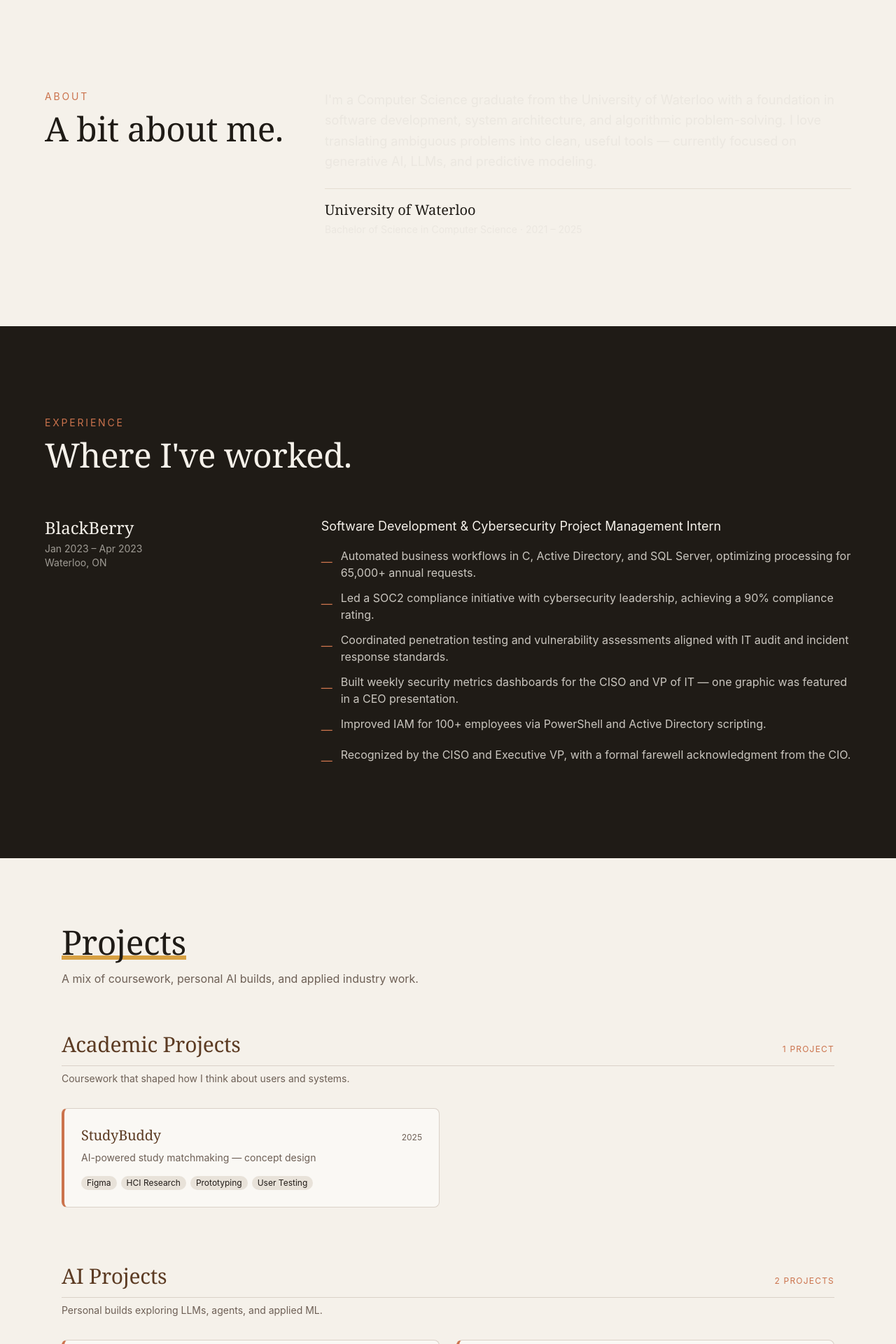
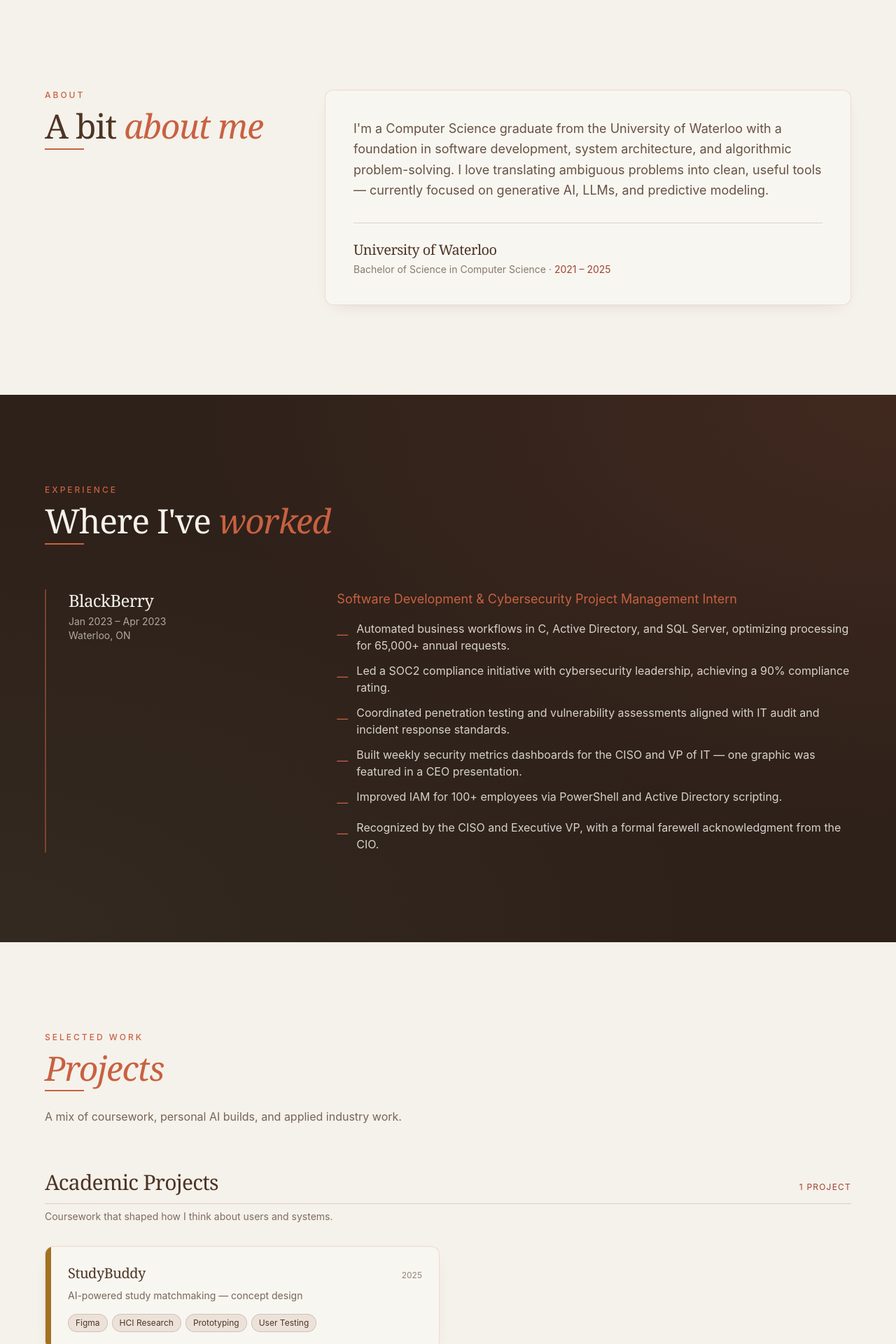
Before and after one commit to sree-j04/portfolio, a React (Vite) app: page / in a window 1280 px wide. Shown: the part 800-2720 px from the top of the page at 70% size. Built offline with nearby package versions, Linux system fonts and the light colour scheme.

Commit message:
finalized website changes

```diff
--- a/src/components/About.tsx
+++ b/src/components/About.tsx
@@ -3,32 +3,43 @@ import { profile } from "../data/profile";
 
 export default function About() {
   return (
-    <section id="about" className="px-6 py-24 md:py-32">
+    <section id="about" className="relative px-6 py-24 md:py-32">
       <div className="max-w-6xl mx-auto grid md:grid-cols-12 gap-12 items-start">
         <motion.div
           initial={{ opacity: 0, y: 20 }}
           whileInView={{ opacity: 1, y: 0 }}
           viewport={{ once: true }}
-          className="md:col-span-4"
+          className="md:col-span-4 relative"
         >
-          <p className="text-terracotta text-sm tracking-[0.2em] uppercase mb-3">
-            About
-          </p>
-          <h2 className="font-serif text-4xl md:text-5xl">A bit about me.</h2>
+          <p className="eyebrow mb-3">About</p>
+          <h2 className="font-serif font-light text-4xl md:text-5xl tracking-[-0.025em] text-walnut title-rule">
+            A bit <span className="italic text-terracotta">about me</span>
+          </h2>
         </motion.div>
+
         <motion.div
           initial={{ opacity: 0, y: 20 }}
           whileInView={{ opacity: 1, y: 0 }}
           viewport={{ once: true }}
           transition={{ delay: 0.1 }}
-          className="md:col-span-8 space-y-6 text-lg leading-relaxed text-muted"
+          className="md:col-span-8 space-y-6"
         >
-          <p>{profile.bio}</p>
-          <div className="pt-4 border-t border-line text-charcoal">
-            <p className="font-serif text-xl">{profile.education.school}</p>
-            <p className="text-sm text-muted mt-1">
-              {profile.education.degree} · {profile.education.period}
+          <div className="card-earthy p-8 md:p-10">
+            <p className="text-lg leading-relaxed text-walnut/85">
+              {profile.bio}
             </p>
+
+            <div className="mt-8 pt-6 border-t border-border">
+              <p className="font-serif font-light text-xl text-walnut tracking-tight">
+                {profile.education.school}
+              </p>
+              <p className="text-sm text-walnut/65 mt-1">
+                {profile.education.degree} ·{" "}
+                <span className="text-terracotta-deep">
+                  {profile.education.period}
+                </span>
+              </p>
+            </div>
           </div>
         </motion.div>
       </div>
--- a/src/components/Experience.tsx
+++ b/src/components/Experience.tsx
@@ -5,15 +5,14 @@ export default function Experience() {
   return (
     <section
       id="experience"
-      className="px-6 py-24 md:py-32 bg-charcoal text-cream"
+      className="on-dark relative px-6 py-24 md:py-32 overflow-hidden"
     >
-      <div className="max-w-6xl mx-auto">
-        <p className="text-terracotta text-sm tracking-[0.2em] uppercase mb-3">
-          Experience
-        </p>
-        <h2 className="font-serif text-4xl md:text-5xl mb-16">
-          Where I've worked.
+      <div className="max-w-6xl mx-auto relative">
+        <p className="eyebrow mb-3">Experience</p>
+        <h2 className="font-serif font-light text-4xl md:text-5xl tracking-[-0.025em] mb-16 title-rule">
+          Where I've <span className="italic text-terracotta">worked</span>
         </h2>
+
         <div className="space-y-16">
           {experience.map((job, i) => (
             <motion.div
@@ -21,16 +20,24 @@ export default function Experience() {
               initial={{ opacity: 0, y: 20 }}
               whileInView={{ opacity: 1, y: 0 }}
               viewport={{ once: true }}
-              className="grid md:grid-cols-12 gap-8"
+              className="grid md:grid-cols-12 gap-8 border-l-2 border-[hsl(var(--terracotta)/0.5)] pl-6 md:pl-8"
             >
               <div className="md:col-span-4">
-                <p className="font-serif text-2xl">{job.company}</p>
-                <p className="text-sm text-cream/60 mt-1">{job.period}</p>
-                <p className="text-sm text-cream/60">{job.location}</p>
+                <p className="font-serif font-light text-2xl tracking-tight">
+                  {job.company}
+                </p>
+                <p className="text-sm text-[hsl(var(--cream)/0.65)] mt-1">
+                  {job.period}
+                </p>
+                <p className="text-sm text-[hsl(var(--cream)/0.65)]">
+                  {job.location}
+                </p>
               </div>
               <div className="md:col-span-8">
-                <p className="text-lg mb-4">{job.role}</p>
-                <ul className="space-y-3 text-cream/80">
+                <p className="text-lg mb-4 text-[hsl(var(--terracotta))]">
+                  {job.role}
+                </p>
+                <ul className="space-y-3 text-[hsl(var(--cream)/0.85)]">
                   {job.bullets.map((b, j) => (
                     <li key={j} className="flex gap-3">
                       <span className="text-terracotta mt-2">—</span>
--- a/src/components/Projects.tsx
+++ b/src/components/Projects.tsx
@@ -20,74 +20,83 @@ const linkIcon = (type: ProjectLink["type"]) => {
   }
 };
 
+const ACCENT_VARS = [
+  "var(--mustard)",
+  "var(--terracotta)",
+  "var(--sage)",
+  "var(--clay)",
+];
+
 export default function Projects() {
   const [active, setActive] = useState<Project | null>(null);
 
   return (
-    <section id="projects" className="py-24 px-6 max-w-6xl mx-auto">
-      <motion.h2
-        initial={{ opacity: 0, y: 20 }}
-        whileInView={{ opacity: 1, y: 0 }}
-        viewport={{ once: true }}
-        className="text-4xl md:text-5xl mb-4"
-      >
-        <span className="underline-ochre">Projects</span>
-      </motion.h2>
-      <p className="text-muted-foreground mb-16 max-w-2xl">
+    <section id="projects" className="relative py-24 md:py-32 px-6">
+      <div className="max-w-6xl mx-auto">
+        <div className="mb-16">
+          <p className="eyebrow mb-3">Selected Work</p>
+          <h2 className="font-serif font-light text-4xl md:text-5xl tracking-[-0.025em] text-walnut title-rule">
+            <span className="italic text-terracotta">Projects</span>
+          </h2>
+          <p className="mt-6 max-w-2xl text-walnut/75">
             A mix of coursework, personal AI builds, and applied industry work.
           </p>
+        </div>
 
         <div className="space-y-20">
           {projectGroups.map((group) => (
             <div key={group.id}>
               <div className="flex items-baseline justify-between mb-2 border-b border-border pb-3">
-              <h3 className="text-2xl md:text-3xl text-walnut">
+                <h3 className="font-serif font-light text-2xl md:text-3xl tracking-tight text-walnut">
                   {group.title}
                 </h3>
-              <span className="text-xs uppercase tracking-widest text-terracotta">
+                <span className="text-xs uppercase tracking-widest text-terracotta-deep">
                   {group.projects.length}{" "}
                   {group.projects.length === 1 ? "project" : "projects"}
                 </span>
               </div>
-            <p className="text-muted-foreground mb-8 max-w-2xl text-sm">
+              <p className="text-walnut/70 mb-8 max-w-2xl text-sm">
                 {group.blurb}
               </p>
 
               {group.projects.length === 0 ? (
-              <div className="border border-dashed border-border rounded-lg p-10 text-center text-muted-foreground italic">
+                <div className="card-earthy p-10 text-center text-walnut/65 italic border-dashed">
                   Coming soon — first project shipping shortly.
                 </div>
               ) : (
                 <div className="grid md:grid-cols-2 gap-6">
-                {group.projects.map((p) => (
+                  {group.projects.map((p, idx) => (
                     <motion.button
                       key={p.slug}
                       onClick={() => setActive(p)}
                       whileHover={{ y: -4 }}
-                    className="group text-left bg-card border border-border border-l-4 border-l-terracotta rounded-lg p-6 transition-shadow hover:shadow-lg"
+                      className="card-earthy group relative overflow-hidden text-left p-6 pl-8 transition-shadow hover:shadow-xl"
                     >
+                      <span
+                        aria-hidden="true"
+                        className="absolute left-0 top-0 h-full w-2"
+                        style={{
+                          backgroundColor: `hsl(${ACCENT_VARS[idx % ACCENT_VARS.length]})`,
+                        }}
+                      />
+
                       <div className="flex items-baseline justify-between mb-2">
-                      <h4 className="text-xl font-medium text-walnut group-hover:text-terracotta-deep transition-colors">
+                        <h4 className="font-serif font-light text-xl tracking-tight text-walnut group-hover:text-terracotta-deep transition-colors">
                           {p.title}
                         </h4>
-                      <span className="text-xs text-muted-foreground">
-                        {p.year}
-                      </span>
+                        <span className="text-xs text-walnut/60">{p.year}</span>
                       </div>
-                    <p className="text-sm text-muted-foreground mb-4">
-                      {p.tagline}
-                    </p>
+
+                      <p className="text-sm text-walnut/75 mb-4">{p.tagline}</p>
+
                       <div className="flex flex-wrap gap-1.5">
                         {p.tech.slice(0, 4).map((t) => (
-                        <span
-                          key={t}
-                          className="text-xs px-2 py-0.5 rounded-full bg-secondary text-secondary-foreground"
-                        >
+                          <span key={t} className="chip">
                             {t}
                           </span>
                         ))}
                         {p.tech.length > 4 && (
-                        <span className="text-xs px-2 py-0.5 text-muted-foreground">
+                          <span className="text-xs px-2 py-0.5 text-walnut/60">
                             +{p.tech.length - 4}
                           </span>
                         )}
@@ -99,6 +108,7 @@ export default function Projects() {
             </div>
           ))}
         </div>
+      </div>
 
       <AnimatePresence>
         {active && (
@@ -107,33 +117,31 @@ export default function Projects() {
             animate={{ opacity: 1 }}
             exit={{ opacity: 0 }}
             onClick={() => setActive(null)}
-            className="fixed inset-0 bg-foreground/40 backdrop-blur-sm z-50 flex items-center justify-center p-4"
+            className="fixed inset-0 bg-[hsl(var(--walnut)/0.35)] backdrop-blur-[2px] z-50 flex items-center justify-center p-4"
           >
             <motion.div
               initial={{ scale: 0.95, y: 20 }}
               animate={{ scale: 1, y: 0 }}
               exit={{ scale: 0.95, y: 20 }}
               onClick={(e) => e.stopPropagation()}
-              className="bg-card max-w-2xl w-full rounded-lg p-8 max-h-[85vh] overflow-y-auto border border-border"
+              className="max-w-2xl w-full p-8 max-h-[85vh] overflow-y-auto rounded-xl border border-terracotta/25 shadow-2xl"
+              style={{ background: "hsl(var(--cream))" }}
             >
               <div className="flex items-baseline justify-between mb-2">
-                <h3 className="text-3xl text-walnut">{active.title}</h3>
-                <span className="text-sm text-muted-foreground">
-                  {active.year}
-                </span>
+                <h3 className="font-serif font-light text-3xl tracking-tight text-walnut">
+                  {active.title}
+                </h3>
+                <span className="text-sm text-walnut/60">{active.year}</span>
               </div>
               <p className="text-terracotta-deep mb-6 italic">
                 {active.tagline}
               </p>
-              <p className="text-foreground/80 leading-relaxed mb-6">
+              <p className="text-walnut/85 leading-relaxed mb-6">
                 {active.description}
               </p>
               <div className="flex flex-wrap gap-2 mb-6">
                 {active.tech.map((t) => (
-                  <span
-                    key={t}
-                    className="text-xs px-2.5 py-1 rounded-full bg-secondary text-secondary-foreground"
-                  >
+                  <span key={t} className="chip">
                     {t}
                   </span>
                 ))}
@@ -146,7 +154,7 @@ export default function Projects() {
                       href={l.url}
                       target="_blank"
                       rel="noopener noreferrer"
-                      className="inline-flex items-center gap-2 px-4 py-2 rounded-md bg-walnut text-primary-foreground hover:bg-terracotta-deep transition-colors text-sm"
+                      className="inline-flex items-center gap-2 px-4 py-2 rounded-md bg-walnut text-cream hover:bg-terracotta-deep transition-colors text-sm"
                     >
                       {linkIcon(l.type)}
                       {l.label}
@@ -156,7 +164,7 @@ export default function Projects() {
               )}
               <button
                 onClick={() => setActive(null)}
-                className="mt-6 text-sm text-muted-foreground hover:text-foreground"
+                className="mt-6 text-sm text-walnut/60 hover:text-terracotta-deep"
               >
                 Close ✕
               </button>
--- a/src/components/Skills.tsx
+++ b/src/components/Skills.tsx
@@ -1,16 +1,36 @@
 import { motion } from "framer-motion";
 import { skills, certifications } from "../data/profile";
 
+const CHIP_PALETTE = [
+  { bg: "var(--mustard)", text: "var(--mustard)" },
+  { bg: "var(--terracotta)", text: "var(--terracotta-deep)" },
+  { bg: "var(--sage)", text: "var(--forest)" },
+  { bg: "var(--clay)", text: "var(--walnut)" },
+];
+
+const chipStyle = (i: number) => {
+  const c = CHIP_PALETTE[i % CHIP_PALETTE.length];
+  return {
+    backgroundColor: `hsl(${c.bg} / 0.32)`,
+    borderColor: `hsl(${c.bg} / 0.72)`,
+    color: `hsl(${c.text})`,
+  };
+};
+
 export default function Skills() {
   return (
-    <section id="skills" className="px-6 py-24 md:py-32 border-t border-line">
+    <section
+      id="skills"
+      className="relative px-6 py-24 md:py-32 border-t border-border"
+    >
       <div className="max-w-6xl mx-auto grid md:grid-cols-12 gap-12">
         <div className="md:col-span-4">
-          <p className="text-terracotta text-sm tracking-[0.2em] uppercase mb-3">
-            Toolkit
-          </p>
-          <h2 className="font-serif text-4xl md:text-5xl">Skills & certs.</h2>
+          <p className="eyebrow mb-3">Toolkit</p>
+          <h2 className="font-serif font-light text-4xl md:text-5xl tracking-[-0.025em] text-walnut title-rule">
+            Skills <span className="italic text-terracotta">&amp; certs</span>
+          </h2>
         </div>
+
         <div className="md:col-span-8 space-y-8">
           {Object.entries(skills).map(([cat, items], i) => (
             <motion.div
@@ -19,14 +39,17 @@ export default function Skills() {
               whileInView={{ opacity: 1, y: 0 }}
               viewport={{ once: true }}
               transition={{ delay: i * 0.05 }}
-              className="border-b border-line pb-6"
+              className="border-b border-border/70 pb-6"
             >
-              <p className="text-sm text-muted mb-3">{cat}</p>
+              <p className="font-serif font-light text-lg text-walnut tracking-tight mb-3">
+                {cat}
+              </p>
               <div className="flex flex-wrap gap-2">
-                {items.map((s) => (
+                {(items as string[]).map((s) => (
                   <span
                     key={s}
-                    className="px-3 py-1 text-sm border border-line rounded-full"
+                    style={chipStyle(i)}
+                    className="px-3 py-1 text-sm border rounded-full"
                   >
                     {s}
                   </span>
@@ -34,12 +57,21 @@ export default function Skills() {
               </div>
             </motion.div>
           ))}
+
           <div>
-            <p className="text-sm text-muted mb-3">Certifications</p>
-            <ul className="space-y-1">
+            <p className="font-serif font-light text-lg text-walnut tracking-tight mb-3">
+              Certifications
+            </p>
+            <ul className="space-y-2">
               {certifications.map((c) => (
-                <li key={c} className="text-charcoal">
-                  — {c}
+                <li key={c} className="flex items-start gap-3 text-walnut">
+                  <span
+                    style={{ color: "hsl(var(--gold))" }}
+                    className="font-serif text-lg leading-none"
+                  >
+                    ✦
+                  </span>
+                  <span>{c}</span>
                 </li>
               ))}
             </ul>
--- a/src/index.css
+++ b/src/index.css
@@ -2,7 +2,7 @@
 @tailwind components;
 @tailwind utilities;
 
-@import url("https://fonts.googleapis.com/css2?family=Fraunces:opsz,wght@9..144,400;9..144,500;9..144,600;9..144,700&family=Inter:wght@300;400;500;600&display=swap");
+@import url("https://fonts.googleapis.com/css2?family=Fraunces:opsz,wght@9..144,200;9..144,300;9..144,400;9..144,500&family=Inter:wght@300;400;500;600&display=swap");
 
 @layer base {
   :root {
@@ -18,7 +18,7 @@
     --secondary-foreground: 25 17% 11%;
     --muted: 36 20% 90%;
     --muted-foreground: 25 12% 38%;
-    --accent: 18 55% 55%;
+    --accent: 18 50% 50%;
     --accent-foreground: 36 33% 94%;
     --destructive: 0 65% 45%;
     --destructive-foreground: 36 33% 94%;
@@ -27,13 +27,49 @@
     --ring: 18 55% 45%;
     --radius: 0.5rem;
 
-    --terracotta: 18 55% 55%;
-    --terracotta-deep: 14 58% 42%;
-    --forest: 150 25% 28%;
-    --forest-soft: 140 18% 45%;
-    --ochre: 38 65% 55%;
-    --clay: 22 35% 70%;
-    --walnut: 25 45% 25%;
+    --cream: 36 33% 94%;
+    --terracotta: 14 55% 52%;
+    --terracotta-deep: 12 55% 40%;
+    --forest: 150 22% 28%;
+    --forest-soft: 145 18% 42%;
+    --sage: 110 14% 48%;
+    --teal: 188 28% 38%;
+    --clay: 22 32% 68%;
+    --walnut: 25 35% 22%;
+    --espresso: 22 28% 14%;
+    --mustard: 38 65% 38%;
+    --gold: 42 70% 52%;
+
+    --sidebar-background: 36 33% 94%;
+    --sidebar-foreground: 25 17% 11%;
+    --sidebar-primary: 25 45% 25%;
+    --sidebar-primary-foreground: 36 33% 94%;
+    --sidebar-accent: 36 25% 88%;
+    --sidebar-accent-foreground: 25 17% 11%;
+    --sidebar-border: 30 20% 82%;
+    --sidebar-ring: 18 55% 45%;
+  }
+
+  .dark {
+    --background: 25 17% 8%;
+    --foreground: 36 33% 94%;
+    --card: 25 17% 11%;
+    --card-foreground: 36 33% 94%;
+    --popover: 25 17% 11%;
+    --popover-foreground: 36 33% 94%;
+    --primary: 14 55% 55%;
+    --primary-foreground: 25 17% 8%;
+    --secondary: 25 15% 18%;
+    --secondary-foreground: 36 33% 94%;
+    --muted: 25 15% 18%;
+    --muted-foreground: 36 15% 65%;
+    --accent: 110 14% 55%;
+    --accent-foreground: 25 17% 8%;
+    --destructive: 0 60% 45%;
+    --destructive-foreground: 36 33% 94%;
+    --border: 25 15% 22%;
+    --input: 25 15% 22%;
+    --ring: 14 55% 55%;
   }
 }
 
@@ -52,17 +88,17 @@ html {
     background-image:
       radial-gradient(
         ellipse at top left,
-        hsl(var(--terracotta) / 0.08),
+        hsl(var(--terracotta) / 0.07),
         transparent 55%
       ),
       radial-gradient(
         ellipse at bottom right,
-        hsl(var(--forest) / 0.07),
+        hsl(var(--forest) / 0.06),
         transparent 55%
       ),
       radial-gradient(
         circle at 50% 120%,
-        hsl(var(--ochre) / 0.06),
+        hsl(var(--teal) / 0.05),
         transparent 50%
       );
     background-attachment: fixed;
@@ -74,13 +110,14 @@ html {
   h4,
   h5 {
     font-family: "Fraunces", "Cormorant Garamond", Georgia, serif;
-    font-weight: 500;
-    letter-spacing: -0.01em;
+    font-weight: 300;
+    letter-spacing: -0.02em;
+    font-variation-settings: "opsz" 144;
   }
 
   ::selection {
     background: hsl(var(--terracotta));
-    color: hsl(var(--background));
+    color: hsl(var(--cream));
   }
 }
 
@@ -88,10 +125,76 @@ html {
   .text-balance {
     text-wrap: balance;
   }
-  .underline-ochre {
-    background-image: linear-gradient(hsl(var(--ochre)), hsl(var(--ochre)));
-    background-repeat: no-repeat;
-    background-size: 100% 6px;
-    background-position: 0 88%;
+
+  .eyebrow {
+    @apply text-xs uppercase tracking-[0.25em] font-medium;
+    color: hsl(var(--terracotta));
+    font-family: "Inter", sans-serif;
+  }
+
+  .title-rule {
+    position: relative;
+    padding-bottom: 0.6rem;
+  }
+  .title-rule::after {
+    content: "";
+    position: absolute;
+    left: 0;
+    bottom: 0;
+    height: 2px;
+    width: 56px;
+    background: hsl(var(--terracotta));
+  }
+
+  .card-earthy {
+    background: hsl(var(--card) / 0.7);
+    border: 1px solid hsl(var(--terracotta) / 0.18);
+    border-radius: 0.75rem;
+    backdrop-filter: blur(6px);
+    box-shadow:
+      0 1px 0 hsl(var(--cream)) inset,
+      0 8px 24px -16px hsl(var(--walnut) / 0.25);
+  }
+
+  .chip {
+    @apply text-xs px-2.5 py-1 rounded-full border;
+    background: hsl(var(--clay) / 0.25);
+    border-color: hsl(var(--walnut) / 0.18);
+    color: hsl(var(--walnut));
+  }
+
+  .on-dark {
+    background:
+      radial-gradient(
+        ellipse at top right,
+        hsl(var(--terracotta) / 0.12),
+        transparent 55%
+      ),
+      radial-gradient(
+        ellipse at bottom left,
+        hsl(var(--sage) / 0.08),
+        transparent 55%
+      ),
+      hsl(var(--espresso));
+    color: hsl(var(--cream));
+  }
+  .on-dark h1,
+  .on-dark h2,
+  .on-dark h3,
+  .on-dark h4 {
+    color: hsl(var(--cream));
+  }
+  .on-dark .eyebrow {
+    color: hsl(var(--terracotta));
+  }
+  .on-dark .title-rule::after {
+    background: hsl(var(--terracotta));
+  }
+
+  .text-muted {
+    color: hsl(var(--walnut) / 0.7) !important;
+  }
+  .text-charcoal {
+    color: hsl(var(--walnut)) !important;
   }
 }
```
Also changed, not shown: src/components/Contact.tsx (+10 -7 lines), src/components/Hero.tsx (+19 -13 lines), src/components/Nav.tsx (+25 -10 lines), tailwind.config.js (+11 -6 lines). Lines whose indentation alone changed are shown as unchanged.
